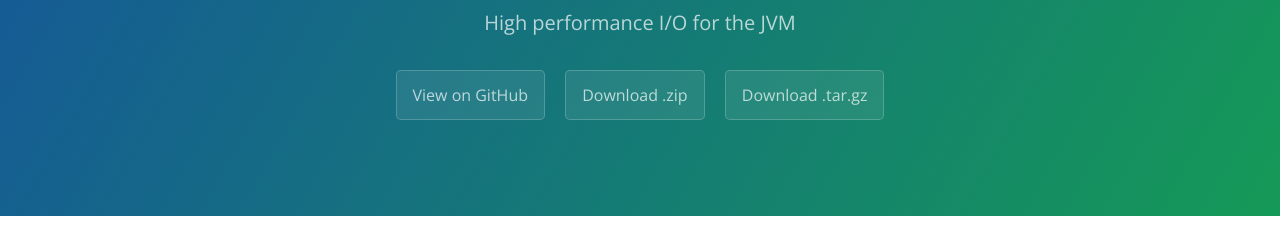
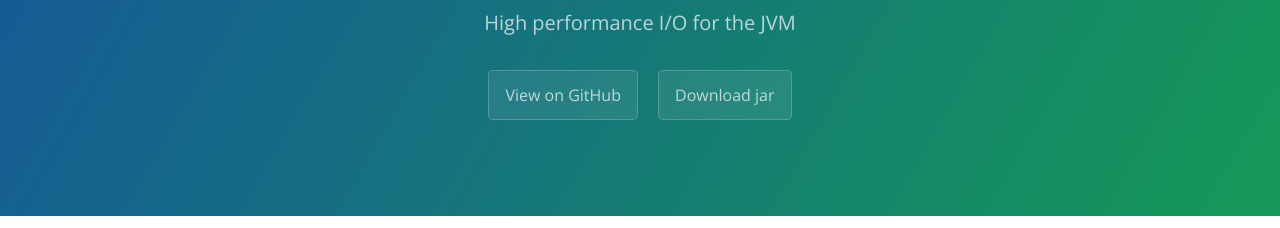
Before and after one commit to siddharth20729/xio2, a plain HTML site: page index.html in a window 1280 px wide. Shown: the part 167-395 px from the top of the page. Drawn offline with nearby package versions, Linux system fonts and the light colour scheme.

Commit message:
Update index.html

```diff
--- a/index.html
+++ b/index.html
@@ -14,8 +14,7 @@
       <h1 class="project-name">Xio2</h1>
       <h2 class="project-tagline">High performance I/O for the JVM</h2>
       <a href="https://github.com/xjdr/xio2" class="btn">View on GitHub</a>
-      <a href="https://github.com/xjdr/xio2/zipball/master" class="btn">Download .zip</a>
-      <a href="https://github.com/xjdr/xio2/tarball/master" class="btn">Download .tar.gz</a>
+      <a href="https://github.com/xjdr/xio2/releases/download/v0.3.0/xio2-0.3.0-SNAPSHOT.jar" class="btn">Download jar</a>
     </section>
 
     <section class="main-content">
```
